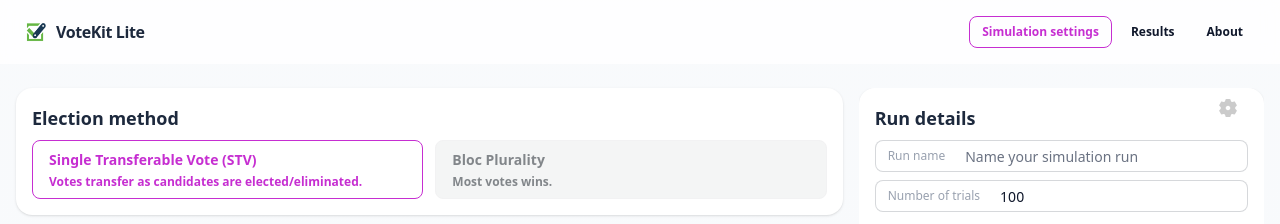
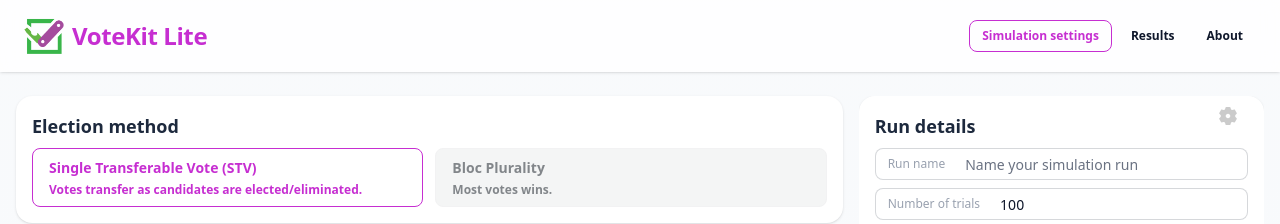
Before and after one commit to mggg/votekit-lite, a SvelteKit app in the folder app/: page /run in a window 1280 px wide. Shown: the top 224 px of the page. Built offline with nearby package versions, Linux system fonts and the light colour scheme; no server answers.

Commit message:
draft logo and header clean up

```diff
--- a/app/src/routes/+layout.svelte
+++ b/app/src/routes/+layout.svelte
@@ -1,20 +1,31 @@
 <script lang="ts">
 	import '../app.css';
-	import favicon from '$lib/assets/draft-logo.png';
+	import favicon from '$lib/assets/draft-logo-2.png';
 	import { page } from '$app/stores';
 	import { NAV_CONFIG } from '$lib/constants';
 </script>
 
 <svelte:head>
 	<link rel="icon" href={favicon} />
+	<title>VoteKit Lite: social choice research & computational toolkit</title>
+	<meta
+		name="description"
+		content="VoteKit Lite is a tool for simulating elections and voting systems."
+	/>
+	<meta name="keywords" content="VoteKit Lite, elections, voting systems, simulation" />
+	<meta name="author" content="VoteKit Lite" />
+	<meta name="viewport" content="width=device-width, initial-scale=1.0" />
+	<meta name="robots" content="index, follow" />
+	<meta name="googlebot" content="index, follow" />
+	<meta name="bingbot" content="index, follow" />
 </svelte:head>
 <div class="min-h-dvh bg-gradient-to-b from-slate-50 to-indigo-50/30 text-slate-900">
-	<header class="sticky top-0 z-10">
+	<header class="sticky top-0 z-10 shadow-sm">
 		<div class="navbar bg-base-100/90 backdrop-blur supports-[backdrop-filter]:bg-base-100/80">
 			<div class="mx-auto flex w-full max-w-7xl items-center justify-between gap-6 px-4 py-2">
 				<a href="/run" class="flex items-center gap-2 font-semibold tracking-tight text-slate-800">
-					<img src={favicon} alt="Votekit" class="size-6" />
-					<span>VoteKit Lite</span>
+					<img src={favicon} alt="Votekit" class="size-10" />
+					<h1 class="text-2xl font-bold text-primary">VoteKit Lite</h1>
 				</a>
 				<div class="flex items-center gap-1.5 text-sm">
 					{#each NAV_CONFIG as config}
```
Also changed, not shown: app/src/lib/assets/draft-logo-2.png (added).
